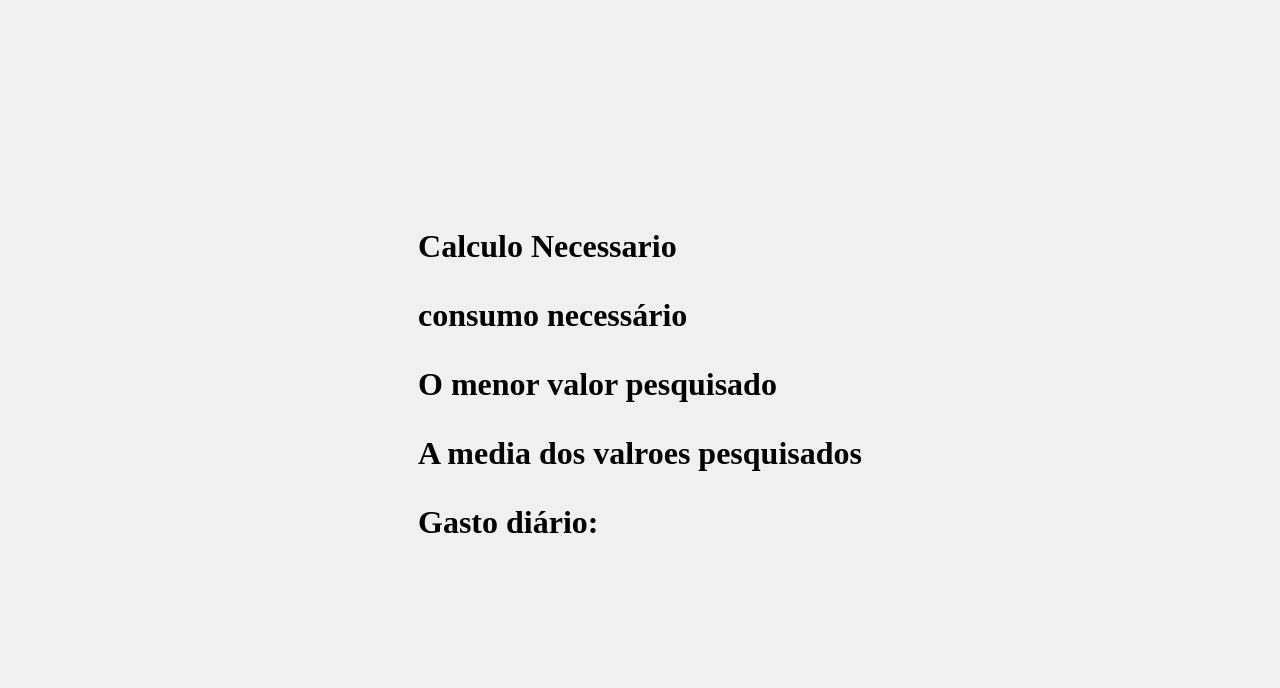
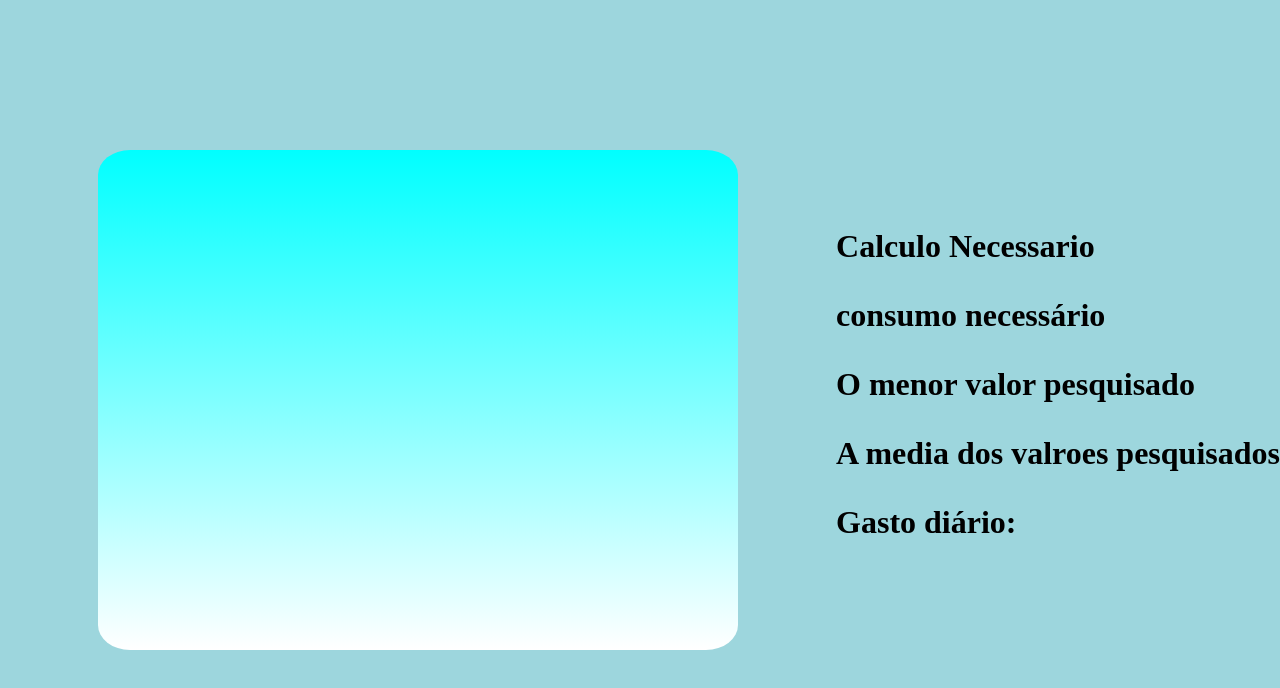
Before and after one commit to AndreDERME/Desafio_Da_Sprint, a plain HTML site: page index.html in a window 1280 px wide. Drawn offline with Linux system fonts and the light colour scheme.

Commit message:
Update style.css

```diff
--- a/style.css
+++ b/style.css
@@ -5,14 +5,35 @@ body {
     align-items: center;
     height: 100vh;
     margin: 0;
-    background-color: #f0f0f0;
+    background-color: #9dd6dd;
+
 }
 
 
-.caixa-retangular {
-    width: 600px;
-    height: 400px;
-    border: 1px solid #b0b0b0;
-    background-color: #ffffff;
-    box-shadow: 0 4px 8px rgba(0,0,0,0.1);
+ .caixa{
+     width: 50%;
+    height: 500px;
+    background: linear-gradient(aqua, #ffffff) ;
+    box-shadow: 5 25px 20px rgba(5, 5, 5, 0.1);
+    border-radius: 5%;
+    margin: 0 auto;
+    position: relative;
+    overflow: hidden;
+
+        & .dentro{
+            font-size: 40px;
+            padding: 5%;
+        }
+        & .paragrafo{
+            font-size: 77%;
+            font-family: Verdana, Geneva, Tahoma, sans-serif;
+
+        }
+
 }
+
+.imag{
+    width: auto;
+    height: 60%;
+
+ }
```
